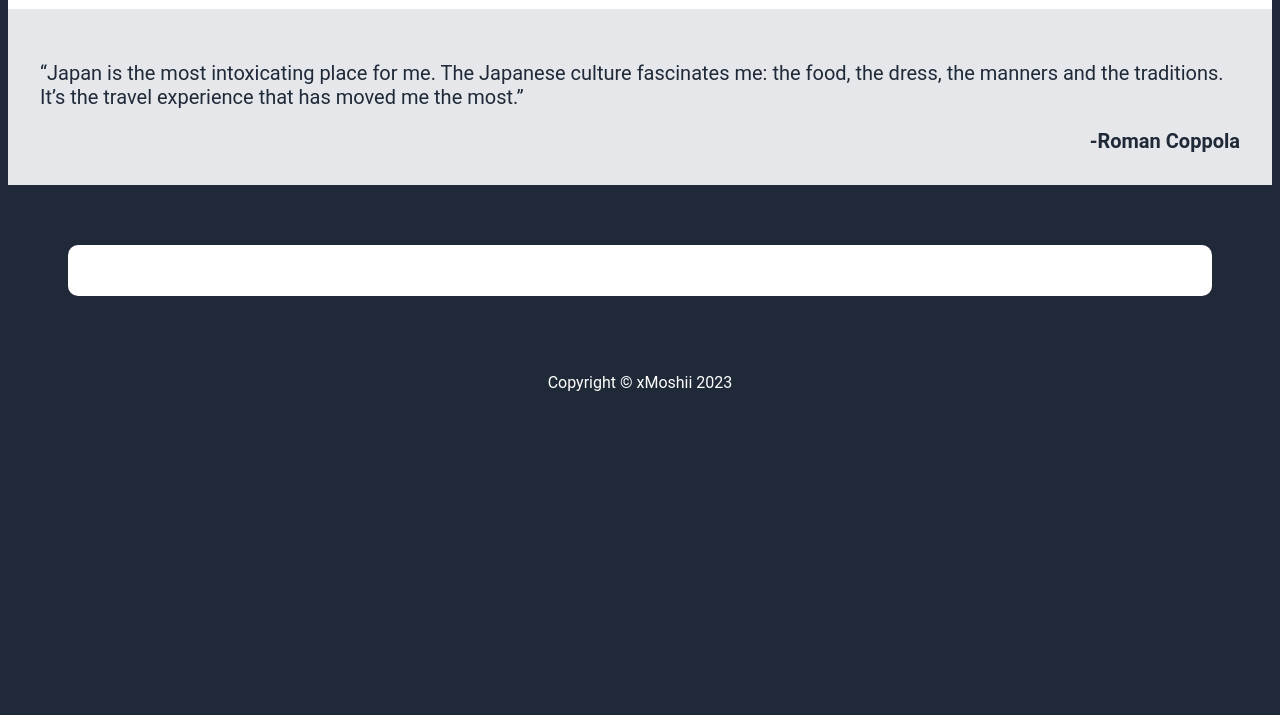
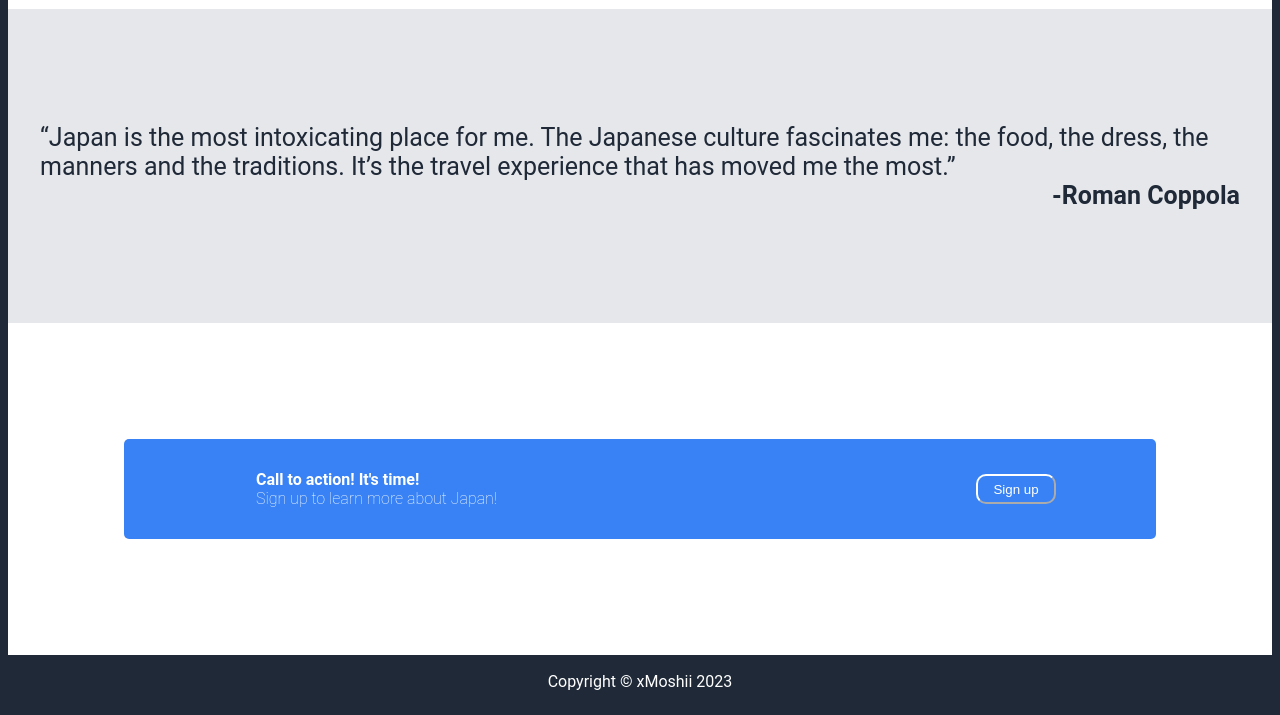
Before and after one commit to xMoshii/LandingPage, a plain HTML site: page index.html in a window 1280 px wide. Shown: the part 613-1328 px from the top of the page. Before the commit the page ends 1029 px from the top, so only its background shows below. Drawn offline with Linux system fonts and the light colour scheme.

Commit message:
added signup button and styled

```diff
--- a/index.html
+++ b/index.html
@@ -48,14 +48,20 @@
     </div>
     <div class="quote">
         <div class="quotecont">
-            <p>“Japan is the most intoxicating place for me. The Japanese culture fascinates me: the food, the dress, the manners and the traditions. It’s the travel experience that has moved me the most.”</p>
+            <div>“Japan is the most intoxicating place for me. The Japanese culture fascinates me: the food, the dress, the manners and the traditions. It’s the travel experience that has moved me the most.”</div>
             <div class="author">-Roman Coppola</div>
         </div>
     </div>
 
     <div class="signup">
-
-        <p>Call to action! It's time!</p>
+        <div class="signupblock">
+            <div class="signcont">
+                <div class="stext">Call to action! It's time!
+                    <div class="btext">Sign up to learn more about Japan!</div>
+                </div>
+                <button class="signbutton"><a>Sign up</a></button>
+            </div>
+        </div>
     </div>
 
     <div class="footer">
--- a/style.css
+++ b/style.css
@@ -25,6 +25,7 @@ body {
 }
 .signbutton {
     color: white;
+    border-color: white;
     border-radius: 10px;
     background-color: #3882F6;
     display: flex;
@@ -57,14 +58,16 @@ body {
 }
 .quotecont {
     display: flex;
+    justify-content: center;
     flex-direction: column;
     padding: 32px;
+    height: 250px;
 }
 .quote {
     display: flex;
     flex:1;
     justify-content: space-between;
-    font-size: 20px;
+    font-size: 25px;
     color: #1F2937;
     background-color: #E5E7EB;
 }
@@ -73,16 +76,36 @@ body {
     justify-content: end;
     font-weight: bold;
 }
-
 .signup {
+    background-color: white;
+    padding: 16px;
+}
+.signupblock {
     display: flex;
     align-items: center;
-    justify-content: center;
-    background: white;
+    justify-content: space-between;
+    background: #3882F6;
     width: auto;
-    border-radius: 10px;
-
-    margin: 60px;
+    height: 100px;
+    border-radius: 5px;
+    margin: 100px;
+}
+.signcont {
+    flex: 1;
+    display: flex;
+    align-items: center;
+    justify-content: space-between;
+    padding: 100px;
+}
+.stext {
+    flex-direction: column;
+    padding: 32px;
+    font-weight: bold;
+    display: flex;
+    justify-content: space-between;
+}
+.btext {
+    font-weight: 200;
 }
 .footer {
     bottom: 0;
```
